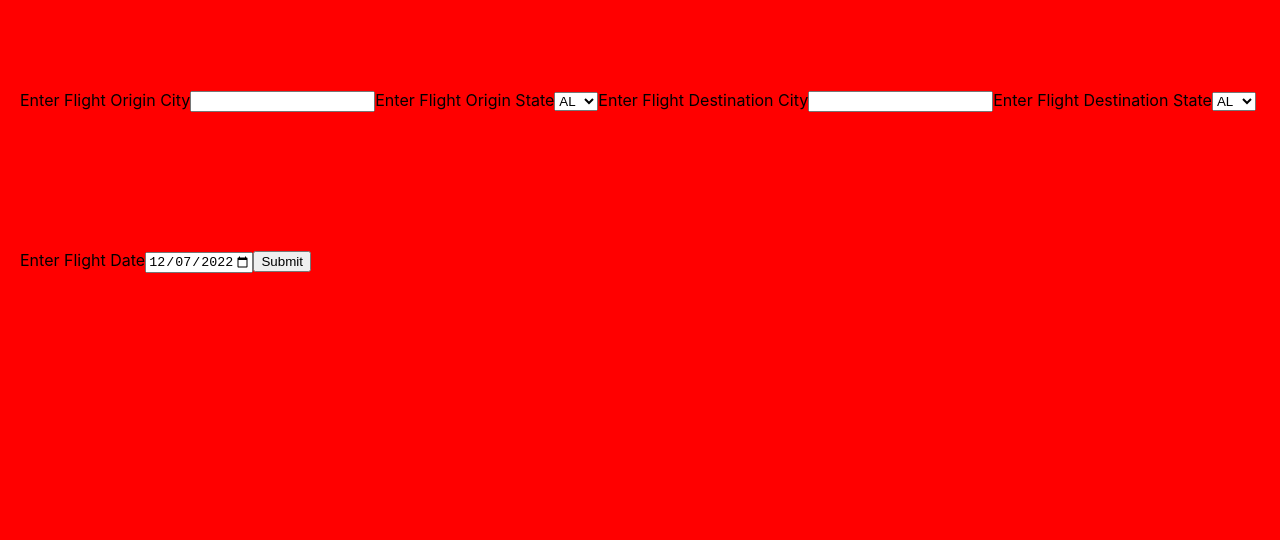
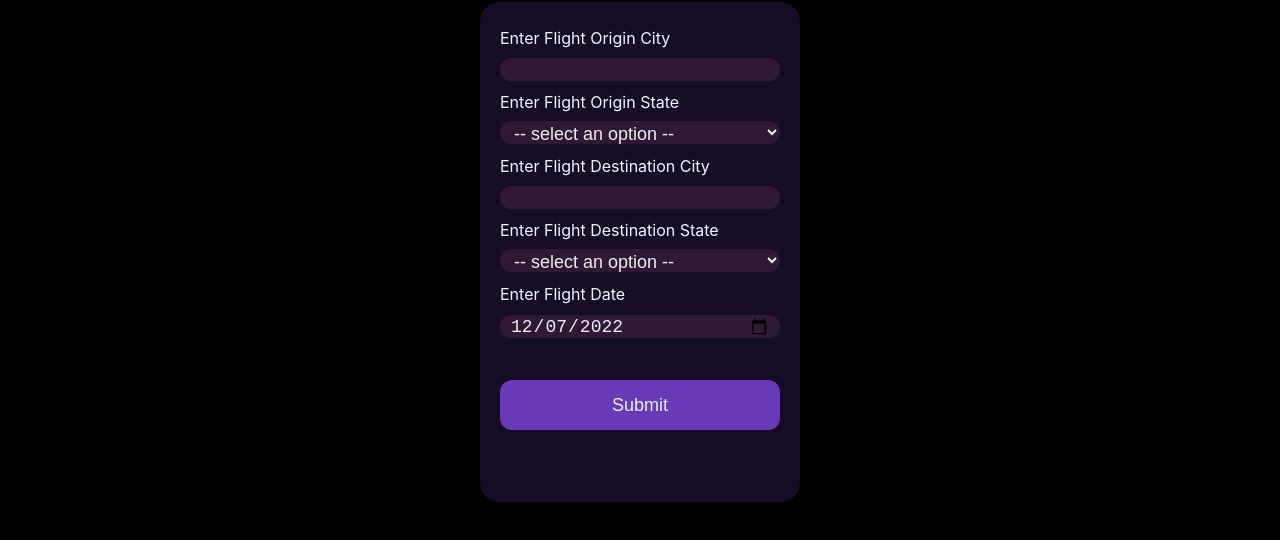
Before and after one commit to ChefOmarDee/FLIGHT_PROJECT, a React (Create React App) app in the folder client/react-app/: page / in a window 1280 px wide. Shown: the top 540 px of the page. Built offline with nearby package versions, Linux system fonts and the light colour scheme; no server answers.

Commit message:
Removed console logging

```diff
--- a/client/react-app/src/App.js
+++ b/client/react-app/src/App.js
@@ -3,10 +3,11 @@ import React, { useEffect, useState } from 'react';
 import WebForm from './mods/WebForm';
 
 function App() {
+
   return (
-    <React.Fragment>
-       <div style={{ lineHeight : 10, padding: 20 }}>
-      <WebForm/>
+    <React.Fragment >
+      <div style={{ lineHeight : 2, padding: 2 }}>
+        <WebForm />
       </div>
     </React.Fragment>
   );
--- a/client/react-app/src/cssForMods/Form.css
+++ b/client/react-app/src/cssForMods/Form.css
@@ -1,30 +1,105 @@
 .form {
-    background-color: #15172b;
+  background-color: #150c25  ;
   border-radius: 20px;
   box-sizing: border-box;
   height: 500px;
   padding: 20px;
   width: 320px;
+  display: inline-block;
+  top: -200px;
 }
-  .input-container {
-    height: 50px;
-    position: relative;
-    width: 100%;
+.output{
+  background-color: #150c25  ;
+  text-align: center;
+  justify-content: center;
+  border-radius: 20px;
+  position:relative;
+  box-sizing: border-box;
+  left:80px;
+  height: 300px;
+  width: 320px;
+  top:-150px;
+  box-sizing: border-box;
+  display: inline-block;
+
 }
+.output-text{
+  margin-top: 10px;
+}
+.aftersubmit {
+  background-color: #150c25  ;
+  border-radius: 20px;
+  top:-200px;
+  box-sizing: border-box;
+  height: 500px;
+  padding: 20px;
+  width: 320px;
+  /* margin-left: -400px;
+  margin-top: 200px; */
+  display: inline-block;
+}
+
 .input {
-    background-color: #303245;
+  background-color: #301934;
   border-radius: 12px;
   border: 0;
   box-sizing: border-box;
   color: #eee;
   font-size: 18px;
-    height: 100%;
+  height: 5%;
   outline: 0;
-    padding: 4px 20px 0;
+  padding: 2px 10px 0;
   width: 100%;
 }
+
+.cut {
+  background-color: #15172b;
+  border-radius: 10px;
+  height: 20px;
+  left: 20px;
+  position: absolute;
+  top: -20px;
+  transform: translateY(0);
+  transition: transform 200ms;
+  width: 76px;
+}
+
+.cut-short {
+  width: 50px;
+}
+
+.input:focus ~ .cut,
+.input:not(:placeholder-shown) ~ .cut {
+  transform: translateY(8px);
+}
+
+.placeholder {
+  color: #65657b;
+  font-family: sans-serif;
+  left: 20px;
+  line-height: 14px;
+  pointer-events: none;
+  position: absolute;
+  transform-origin: 0 50%;
+  transition: transform 200ms, color 200ms;
+  top: 20px;
+}
+
+.input:focus ~ .placeholder,
+.input:not(:placeholder-shown) ~ .placeholder {
+  transform: translateY(-30px) translateX(10px) scale(0.75);
+}
+
+.input:not(:placeholder-shown) ~ .placeholder {
+  color: #808097;
+}
+
+.input:focus ~ .placeholder {
+  color: #dc2f55;
+}
+
 .submit {
-    background-color: #08d;
+  background-color: #673ab7;
   border-radius: 12px;
   border: 0;
   box-sizing: border-box;
@@ -37,6 +112,7 @@
   text-align: center;
   width: 100%;
 }
+
 .submit:active {
   background-color: #06b;
 }
--- a/client/react-app/src/index.css
+++ b/client/react-app/src/index.css
@@ -5,7 +5,13 @@ body {
     sans-serif;
   -webkit-font-smoothing: antialiased;
   -moz-osx-font-smoothing: grayscale;
-  background-color: red;
+  color: aliceblue;
+  background-color: #000;
+  display: flex;
+  /* height: 100vh; */
+
+  align-items: center;
+  justify-content: center;
 }
 
 code {
--- a/client/react-app/src/mods/USAStates.js
+++ b/client/react-app/src/mods/USAStates.js
@@ -1,9 +1,11 @@
 import React from "react"
-// import '../cssForMods/Form.css';
+import '../cssForMods/Form.css'
 let USAStates=()=>{
 return(
     <React.Fragment>
-        <select>
+        <select className="input">
+            <option disabled selected value> -- select an option -- </option>
+
                             <option value="AL">AL</option>
                             <option value="AK">AK</option>
                             <option value="AR">AR</option>
--- a/client/react-app/src/mods/WebForm.js
+++ b/client/react-app/src/mods/WebForm.js
@@ -1,5 +1,5 @@
 import React,{useState, useEffect} from 'react'
-// import '../cssForMods/Form.css';
+import '../cssForMods/Form.css';
 import USAStates from './USAStates'
 let WebForm =()=>{
     let [isFormSent,setIsFormSent]=useState(0)
@@ -40,45 +40,81 @@ let WebForm =()=>{
 
         if(isFormSent>=1){
             return (
-                <React.Fragment>
-                    <form onSubmit={submitHandler}>
+                <React.Fragment >
+                <form className='aftersubmit'  onSubmit={submitHandler}>
                     <label >Enter Flight Origin City</label>
-                        <input type="text"></input>
+                    <br/>
+                    <input type="text" className='input'></input>
+                    <br/>
                     <label>Enter Flight Origin State</label>
+                    <br/>
                     <USAStates/>
+                    <br/>
                     <label >Enter Flight Destination City</label>
-                        <input type="text"></input>
+                    <br/>
+                    <input type="text" className='input'></input>
+                    <br/>
                     <label>Enter Flight Destination State</label>
+                    <br/>
                     <USAStates/>
+                    <br/>
                     <label >Enter Flight Date</label>
-                        <input type="date" defaultValue= {new Date().toISOString().split('T')[0].toString()} max={new Date(new Date().setFullYear(new Date().getFullYear() + 1)).toISOString().split('T')[0].toString()} min={new Date().toISOString().split('T')[0].toString()} required pattern="\d{2}-\d{2}-\d{4}"/>
-                        <input type="submit"></input>
+                    <br/>
+                    <input type="date" className='input' defaultValue= {new Date().toISOString().split('T')[0].toString()} max={new Date(new Date().setFullYear(new Date().getFullYear() + 1)).toISOString().split('T')[0].toString()} min={new Date().toISOString().split('T')[0].toString()} required pattern="\d{2}-\d{2}-\d{4}"/>
+                    <br/>
+                    <input type="submit" className='submit'></input>
                 </form>
-                        <p>
-                        {obj.sourcelocation}
+                <p className='output'>
+                <span className='output-text'>
+                    <span>
+                        {obj.sourceiata}
+                    </span>
                         <br/>
+                    <span>
+                        {obj.destiata}
+                    </span>
+                        <br/>
+                    <span>
+                        {obj.flightairline}
+                        </span>
+                        <br/>
+                    <span>
                         {obj.flightprice}
+                    </span>
                         <br/>
-                        {obj.flightairline}
+                    <span>
+                        {obj.flighttime}
+                    </span>
+                </span>
                 </p>
                 </React.Fragment>
                 )
     }
 
     return (
-    <React.Fragment>
-        <form Class='form'onSubmit={submitHandler}>
+    <React.Fragment >
+        <form className='form' onSubmit={submitHandler}>
             <label >Enter Flight Origin City</label>
-            <input type="text"></input>
+            <br/>
+            <input type="text" className='input'></input>
+            <br/>
             <label>Enter Flight Origin State</label>
+            <br/>
             <USAStates/>
+            <br/>
             <label >Enter Flight Destination City</label>
-            <input type="text"></input>
+            <br/>
+            <input type="text" className='input'></input>
+            <br/>
             <label>Enter Flight Destination State</label>
+            <br/>
             <USAStates/>
+            <br/>
             <label >Enter Flight Date</label>
-            <input type="date" defaultValue= {new Date().toISOString().split('T')[0].toString()} max={new Date(new Date().setFullYear(new Date().getFullYear() + 1)).toISOString().split('T')[0].toString()} min={new Date().toISOString().split('T')[0].toString()} required pattern="\d{2}-\d{2}-\d{4}"/>
-            <input type="submit"></input>
+            <br/>
+            <input type="date" className='input' defaultValue= {new Date().toISOString().split('T')[0].toString()} max={new Date(new Date().setFullYear(new Date().getFullYear() + 1)).toISOString().split('T')[0].toString()} min={new Date().toISOString().split('T')[0].toString()} required pattern="\d{2}-\d{2}-\d{4}"/>
+            <br/>
+            <input type="submit" className='submit'></input>
         </form>
     </React.Fragment>
     )
```
Lines whose indentation alone changed are shown as unchanged.
